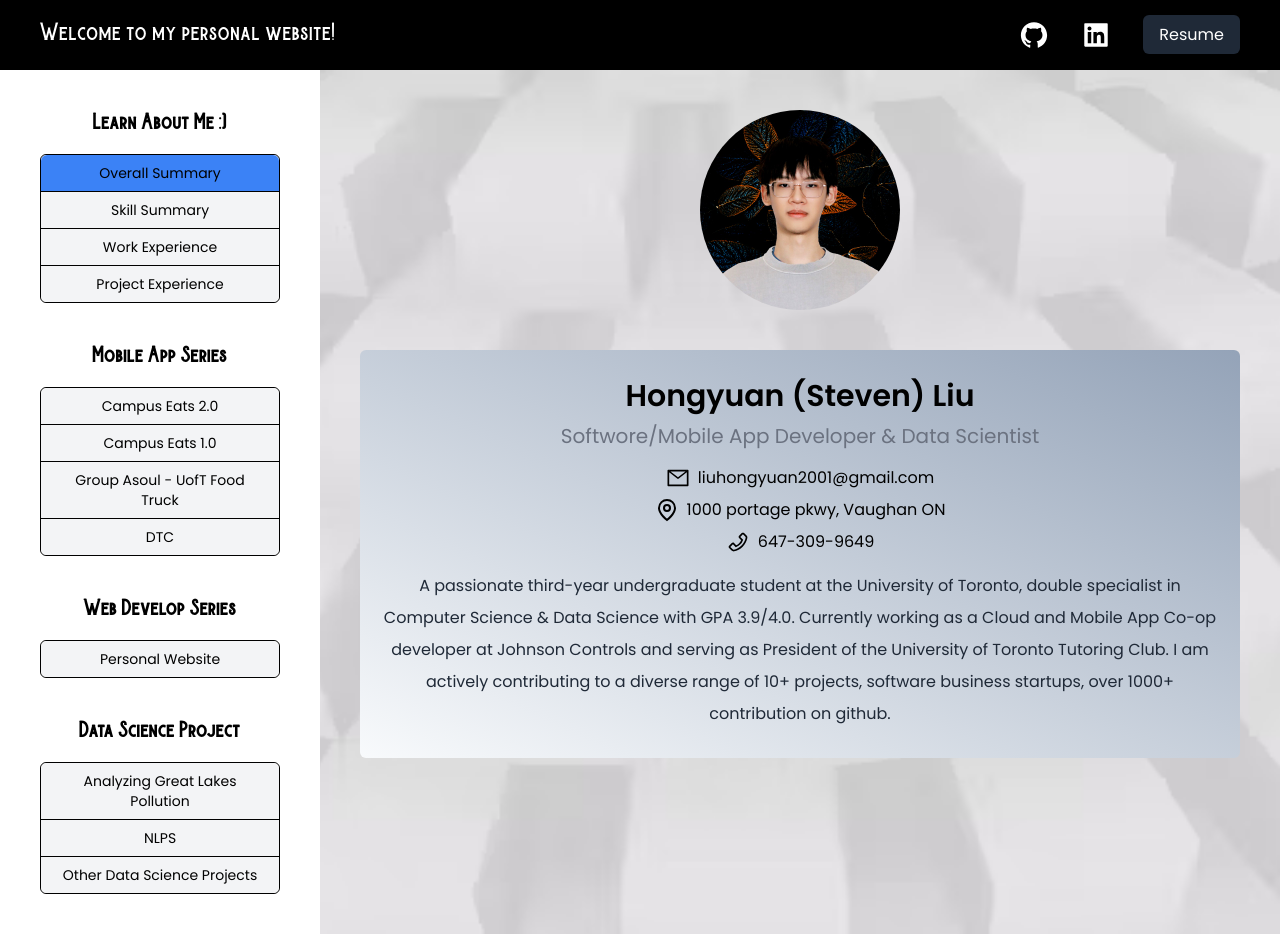
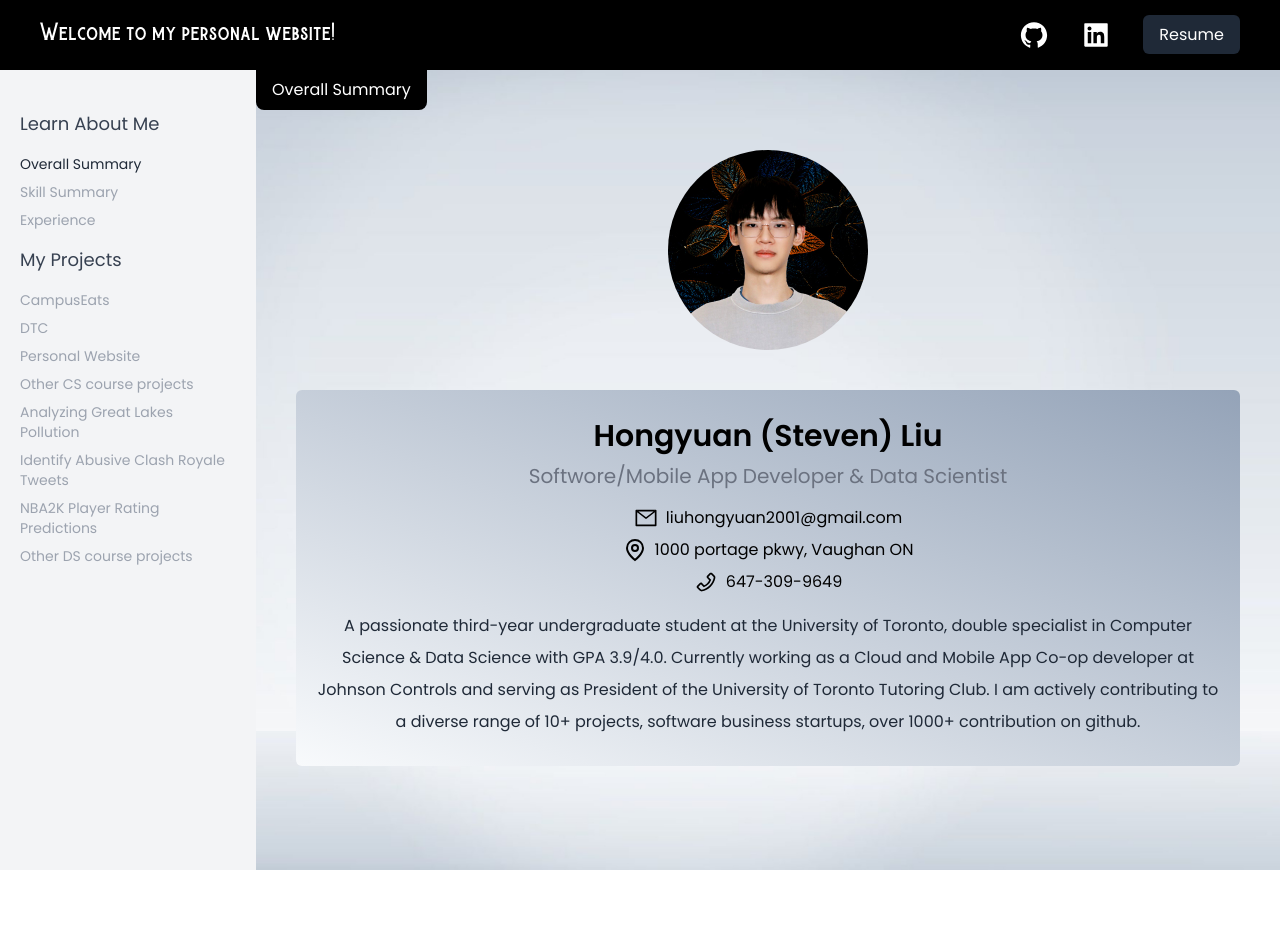
Before and after one commit to Yuanxyyds/MyPersonalWebsite, a Next.js app: page / in a window 1280 px wide. After the commit the page ends 870 px from the top, so only its background shows below. Built offline with nearby package versions, Linux system fonts and the light colour scheme.

Commit message:
feat: add new nav bar

```diff
--- a/next.config.js
+++ b/next.config.js
@@ -1,6 +1,6 @@
 /** @type {import('next').NextConfig} */
 const nextConfig = {
-
+    basePath: '',
 };
 
 module.exports = nextConfig
--- a/src/app/css/home.css
+++ b/src/app/css/home.css
@@ -1,28 +1,20 @@
 .background-container {
-    background-image: url('../../../public/home_background.png');
+    background-image: url('../../../public/home_bg.jpg');
     background-size: cover;
     background-repeat: no-repeat;
-    height: 100%;
-    width: 100%;
     min-width: 1000px;
 }
 
 .leftrow-container {
-    width: 25%;
+    width: 20%;
+    min-height: 100vh;
 }
 
 .rightrow-container {
-    width: 75%;
+    width: 80%;
+    min-height: 100vh;
 }
 
 .minWidthNavBar {
     min-width: 1000px;
 }
-
-.unselected-button {
-    background-color: rgb(243 244 246);
-}
-
-.selected-button {
-    background-color: rgb(59 130 246);
-}
--- a/src/app/page.tsx
+++ b/src/app/page.tsx
@@ -3,6 +3,7 @@ import { AiFillGithub, AiFillLinkedin, } from 'react-icons/ai';
 import { useState } from 'react';
 import SkillContent from './pages/skill';
 import SummaryContent from './pages/summary';
+import Link from 'next/link'
 
 
 export default function Home() {
@@ -23,9 +24,9 @@ export default function Home() {
   }
 
   return (
-    <main className='font-poppin'>
+    <main className='font-poppin background-container'>
       <section className='bg-black py-5 flex justify-between px-10 minWidthNavBar'>
-        {/* Start of the navigation bar */}
+        {/* Start of the app bar */}
         <h1 className='text-xl font-burtons text-white'>Welcome to my personal website!</h1>
         <ul className='flex items-center'>
           <li>
@@ -48,112 +49,107 @@ export default function Home() {
       </section>
 
       {/* The main container with bg image */}
-      <section className=' background-container flex'>
+      <section className='flex'>
         {/* First Row */}
-        <section className=" bg-white leftrow-container p-10">
+        <section className=" bg-gray-100 leftrow-container py-10 px-5">
           {/* Learn About Me */}
-          <h1 className='text-center mb-4 font-bold font-burtons text-lg'> Learn About Me :)</h1>
-          <div className='flex flex-col rounded-md' style={{ border: '1px solid black' }}>
-
-            <button
-              className={`px-4 py-2 text-sm rounded-t-md  ${activeTab === 'summary' ? 'bg-blue-500' : 'bg-gray-100'
-                }`} style={{ borderBottom: '1px solid black' }}
+          <h1 className=' text-gray-700 mb-4 text-lg'> Learn About Me</h1>
+          <div>
+            <p
+              className={`cursor-pointer mb-2 text-sm ${activeTab === 'summary' ? 'text-gray-800' : 'text-gray-400'
+                }`}
               onClick={() => handleTabChange('summary')}
             >Overall Summary
-            </button>
-
-            <button
-              className={`px-4 py-2 text-sm ${activeTab === 'skill' ? 'bg-blue-500' : 'bg-gray-100'
-                }`} style={{ borderBottom: '1px solid black' }}
+            </p>
+          </div>
+          <div>
+            <p
+              className={`cursor-pointer mb-2 text-sm ${activeTab === 'skill' ? 'text-gray-800' : 'text-gray-400'
+                }`}
               onClick={() => handleTabChange('skill')}
             >Skill Summary
-            </button>
-
-            <button
-              className={`px-4 py-2 text-sm ${activeTab === 'experience' ? 'bg-blue-500' : 'bg-gray-100'
-                }`} style={{ borderBottom: '1px solid black' }}
+            </p>
+          </div>
+          <div>
+            <p
+              className={`cursor-pointer mb-2  text-sm ${activeTab === 'experience' ? 'text-gray-800' : 'text-gray-400'
+                }`}
               onClick={() => handleTabChange('experience')}
-            >Work Experience
-            </button>
-
-            <button
-              className={`px-4 py-2 text-sm rounded-b-md  ${activeTab === 'project' ? 'bg-blue-500' : 'bg-gray-100'
-                }`}
-              onClick={() => handleTabChange('project')}
-            >Project Experience
-            </button>
+            > Experience
+            </p>
           </div>
 
-          {/* Mobile App Development */}
-          <h1 className='text-center mb-4 font-bold font-burtons text-lg mt-10'> Mobile App Series</h1>
-          <div className='flex flex-col rounded-md' style={{ border: '1px solid black' }}>
-
-            <button
-              className={`px-4 py-2 text-sm rounded-t-md  ${activeTab === 'campusEat2' ? 'bg-blue-500' : 'bg-gray-100'
-                }`} style={{ borderBottom: '1px solid black' }}
-              onClick={() => handleTabChange('campusEat2')}
-            >Campus Eats 2.0
-            </button>
-
-            <button
-              className={`px-4 py-2 text-sm ${activeTab === 'campusEat1' ? 'bg-blue-500' : 'bg-gray-100'
-                }`} style={{ borderBottom: '1px solid black' }}
-              onClick={() => handleTabChange('campusEat1')}
-            >Campus Eats 1.0
-            </button>
-
-            <button
-              className={`px-4 py-2 text-sm ${activeTab === 'utft' ? 'bg-blue-500' : 'bg-gray-100'
-                }`} style={{ borderBottom: '1px solid black' }}
-              onClick={() => handleTabChange('utft')}
-            > Group Asoul - UofT Food Truck
-            </button>
-
-            <button
-              className={`px-4 py-2 rounded-b-md  text-sm ${activeTab === 'dtc' ? 'bg-blue-500' : 'bg-gray-100'
+          {/* My Projects */}
+          <h1 className=' text-gray-700 my-4 text-lg'> My Projects</h1>
+          <div>
+            <p
+              className={`cursor-pointer mb-2 text-sm ${activeTab === 'project-campusEats' ? 'text-gray-800' : 'text-gray-400'
                 }`}
-              onClick={() => handleTabChange('dtc')}
-            > DTC
-            </button>
+              onClick={() => handleTabChange('project-campusEats')}
+            >CampusEats
+            </p>
+          </div>
+          <div>
+            <p
+              className={`cursor-pointer mb-2 text-sm ${activeTab === 'project-dtc' ? 'text-gray-800' : 'text-gray-400'
+                }`}
+              onClick={() => handleTabChange('project-dtc')}
+            >DTC
+            </p>
+          </div>
+          <div>
+            <p
+              className={`cursor-pointer mb-2  text-sm ${activeTab === 'project-web' ? 'text-gray-800' : 'text-gray-400'
+                }`}
+              onClick={() => handleTabChange('project-web')}
+            > Personal Website
+            </p>
+          </div>
+          <div>
+            <p
+              className={`cursor-pointer mb-2  text-sm ${activeTab === 'project-cs' ? 'text-gray-800' : 'text-gray-400'
+                }`}
+              onClick={() => handleTabChange('project-cs')}
+            > Other CS course projects
+            </p>
           </div>
 
-          {/* Web Development */}
-          <h1 className='text-center mb-4 font-bold font-burtons text-lg mt-10'> Web Develop Series</h1>
-          <div className='flex flex-col rounded-md' style={{ border: '1px solid black' }}>
-
-            <button
-              className={`px-4 py-2 rounded-md text-sm  ${activeTab === 'personalweb' ? 'bg-blue-500' : 'bg-gray-100'
+          <div>
+            <p
+              className={`cursor-pointer mb-2  text-sm ${activeTab === 'project-lakes' ? 'text-gray-800' : 'text-gray-400'
                 }`}
-              onClick={() => handleTabChange('personalweb')}
-            >Personal Website
-            </button>
+              onClick={() => handleTabChange('project-lakes')}
+            > Analyzing Great Lakes Pollution
+            </p>
           </div>
 
+          <div>
+            <p
+              className={`cursor-pointer mb-2  text-sm ${activeTab === 'project-nlp' ? 'text-gray-800' : 'text-gray-400'
+                }`}
+              onClick={() => handleTabChange('project-nlp')}
+            > Identify Abusive Clash Royale Tweets
+            </p>
+          </div>
 
-          {/* Data Science Project */}
-          <h1 className='text-center mb-4 font-bold font-burtons text-lg mt-10'> Data Science Project</h1>
-          <div className='flex flex-col rounded-md' style={{ border: '1px solid black' }}>
+          <div>
+            <p
+              className={`cursor-pointer mb-2  text-sm ${activeTab === 'project-nba' ? 'text-gray-800' : 'text-gray-400'
+                }`}
+              onClick={() => handleTabChange('project-nba')}
+            > NBA2K Player Rating Predictions
+            </p>
+          </div>
 
-            <button
-              className={`px-4 py-2 rounded-t-md text-sm  ${activeTab === 'greatlakes' ? 'bg-blue-500' : 'bg-gray-100'
-                }`} style={{ borderBottom: '1px solid black' }}
-              onClick={() => handleTabChange('greatlakes')}
-            > Analyzing Great Lakes Pollution
-            </button>
+          <div>
+            <p
+              className={`cursor-pointer mb-2  text-sm ${activeTab === 'project-ds' ? 'text-gray-800' : 'text-gray-400'
+                }`}
+              onClick={() => handleTabChange('project-ds')}
+            > Other DS course projects
+            </p>
+          </div>
 
-            <button
-              className={`px-4 py-2 text-sm ${activeTab === 'nlp' ? 'bg-blue-500' : 'bg-gray-100'
-                }`} style={{ borderBottom: '1px solid black' }}
-              onClick={() => handleTabChange('nlp')}
-            > NLPS
-            </button>
-            <button
-              className={`px-4 py-2 rounded-b-md text-sm  ${activeTab === 'dsothers' ? 'bg-blue-500' : 'bg-gray-100'
-                }`}
-              onClick={() => handleTabChange('dsothers')}
-            > Other Data Science Projects
-            </button>
-          </div>
         </section>
         {/* Second Row */}
         <section className='rightrow-container'>
--- a/src/app/pages/summary.tsx
+++ b/src/app/pages/summary.tsx
@@ -6,6 +6,8 @@ import { GrLocation } from 'react-icons/gr';
 
 export default function SummaryContent() {
   return (
+    <section>
+      <button className='bg-black text-white px-4 py-2 rounded-b-lg'> Overall Summary</button>
       <section className='text-center p-10'>
         <div style={{ display: "flex", justifyContent: "center" }}>
           <div style={{ borderRadius: '50%', overflow: 'hidden', width: '200px', height: '200px', }}>
@@ -46,7 +48,7 @@ export default function SummaryContent() {
             A passionate third-year undergraduate student at the University of Toronto, double specialist in Computer Science & Data Science with GPA 3.9/4.0. Currently working as a Cloud and Mobile App Co-op developer at Johnson Controls and serving as President of the University of Toronto Tutoring Club. I am actively contributing to a diverse range of 10+ projects, software business startups, over 1000+ contribution on github.
           </p>
         </div>
-
+      </section>
     </section>
   );
 };
```
Also changed, not shown: public/home_background.png (deleted), public/home_bg.jpg (added). Lines whose indentation alone changed are shown as unchanged.
